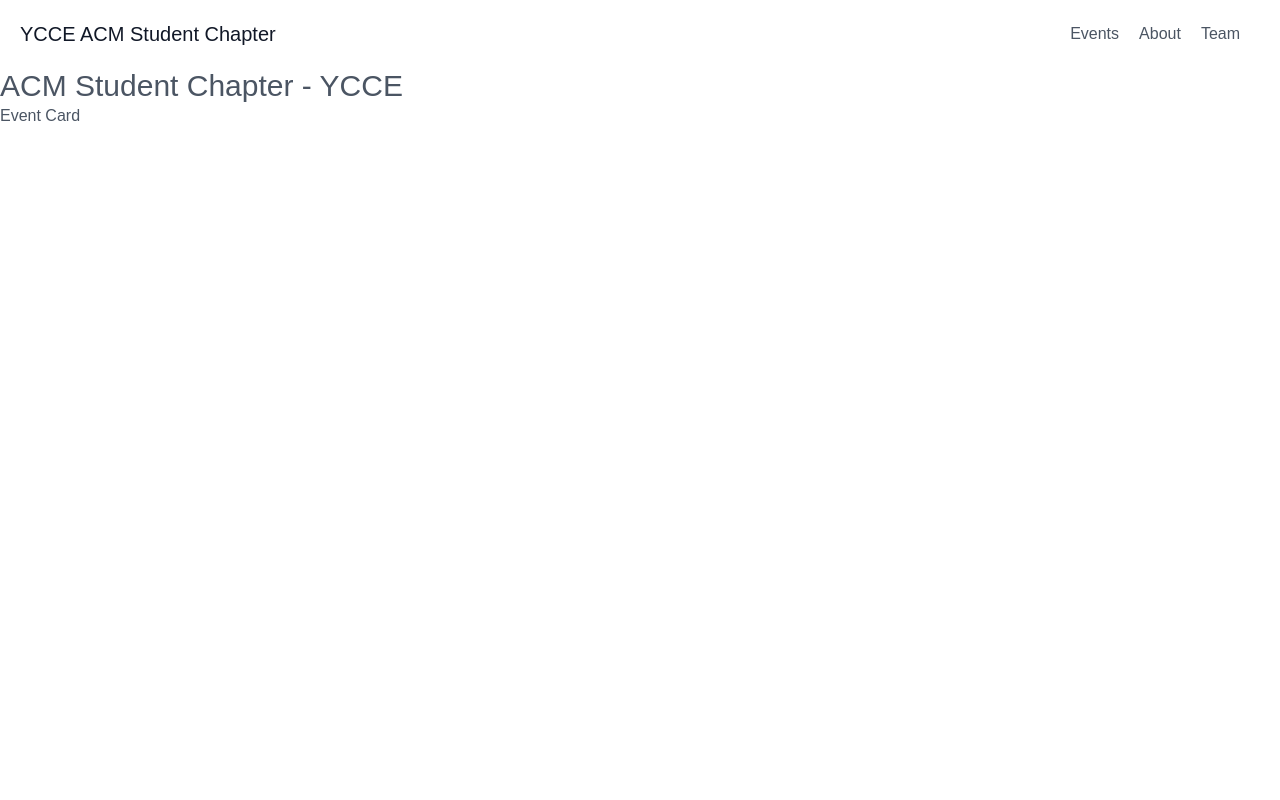
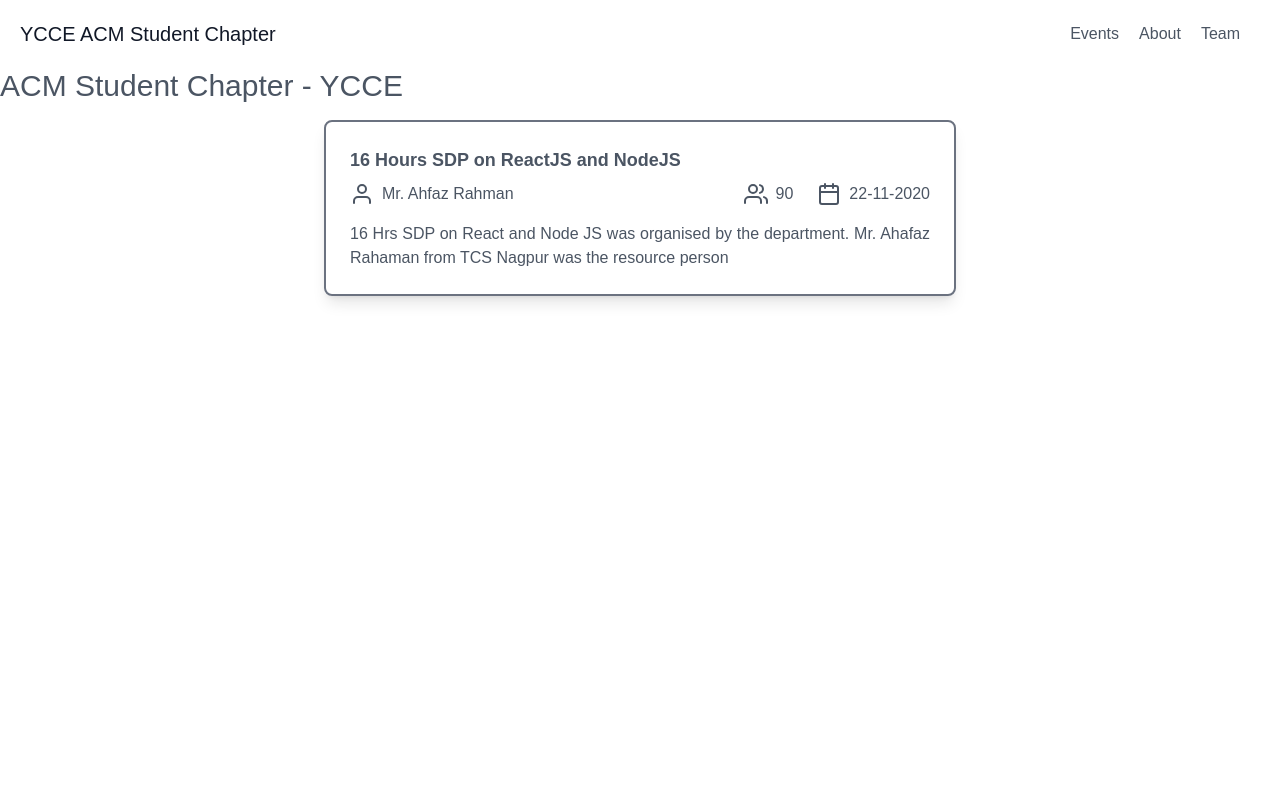
Before and after one commit to seebham/acm-2021, a Next.js app: page / in a window 1280 px wide. Shown: the top 800 px of the page. Built offline with nearby package versions, Linux system fonts and the light colour scheme; a small style sheet from the web is missing.

Commit message:
feat: :sparkles: EventCard 1.0

```diff
--- a/components/EventCard.tsx
+++ b/components/EventCard.tsx
@@ -1,5 +1,82 @@
-const EventCard = ({}) => {
-  return <div className="">Event Card</div>;
+const EventCard = ({
+  date,
+  title,
+  speaker,
+  desc,
+  attendees,
+}: EventCardComponentType) => {
+  return (
+    <div className="w-4/5 md:w-1/2 border-2 border-gray-500 rounded-lg p-6 shadow-lg">
+      {/* Event Title */}
+      <div className="text-lg font-semibold">{title}</div>
+
+      {/* Event Details */}
+      <div className="flex flex-col gap-2 md:flex-row justify-between mt-2">
+        <div className="inline-flex">
+          <svg
+            viewBox="0 0 24 24"
+            width="24"
+            height="24"
+            stroke="currentColor"
+            strokeWidth="2"
+            fill="none"
+            strokeLinecap="round"
+            strokeLinejoin="round"
+            className="mr-2"
+          >
+            <path d="M20 21v-2a4 4 0 0 0-4-4H8a4 4 0 0 0-4 4v2"></path>
+            <circle cx="12" cy="7" r="4"></circle>
+          </svg>
+          {speaker}
+        </div>
+        <div className="inline-flex gap-6">
+          {attendees && (
+            <div className="inline-flex">
+              <svg
+                viewBox="0 0 24 24"
+                width="24"
+                height="24"
+                stroke="currentColor"
+                strokeWidth="2"
+                fill="none"
+                strokeLinecap="round"
+                strokeLinejoin="round"
+                className="mr-2"
+              >
+                <path d="M17 21v-2a4 4 0 0 0-4-4H5a4 4 0 0 0-4 4v2"></path>
+                <circle cx="9" cy="7" r="4"></circle>
+                <path d="M23 21v-2a4 4 0 0 0-3-3.87"></path>
+                <path d="M16 3.13a4 4 0 0 1 0 7.75"></path>
+              </svg>
+              {attendees}
+            </div>
+          )}
+          <div className="inline-flex">
+            <svg
+              viewBox="0 0 24 24"
+              width="24"
+              height="24"
+              stroke="currentColor"
+              strokeWidth="2"
+              fill="none"
+              strokeLinecap="round"
+              strokeLinejoin="round"
+              className="mr-2"
+            >
+              <rect x="3" y="4" width="18" height="18" rx="2" ry="2"></rect>
+              <line x1="16" y1="2" x2="16" y2="6"></line>
+              <line x1="8" y1="2" x2="8" y2="6"></line>
+              <line x1="3" y1="10" x2="21" y2="10"></line>
+            </svg>
+            {date}
+          </div>
+        </div>
+      </div>
+
+      {/* Description */}
+      <div className="mt-4 text-base text-justify">{desc}</div>
+    </div>
+  );
 };
 
 export default EventCard;
--- a/pages/index.tsx
+++ b/pages/index.tsx
@@ -16,8 +16,14 @@ const Home: NextPage = () => {
       <Header />
       <main>
         <div className="text-3xl">ACM Student Chapter - YCCE</div>
-        <section className="h-screen flex flex-col">
-          <EventCard />
+        <section className="container mx-auto h-screen flex flex-col py-4 px-2 items-center">
+          <EventCard
+            date="22-11-2020"
+            title="16 Hours SDP on ReactJS and NodeJS"
+            speaker={"Mr. Ahfaz Rahman"}
+            desc="16 Hrs SDP on React and Node JS was organised by the department. Mr. Ahafaz Rahaman from TCS Nagpur was the resource person"
+            attendees={90}
+          />
         </section>
       </main>
       <Footer />
--- a/tsconfig.json
+++ b/tsconfig.json
@@ -15,6 +15,6 @@
     "jsx": "preserve",
     "incremental": true
   },
-  "include": ["next-env.d.ts", "**/*.ts", "**/*.tsx"],
+  "include": ["next-env.d.ts", "additional.d.ts", "**/*.ts", "**/*.tsx"],
   "exclude": ["node_modules"]
 }
```
Also changed, not shown: additional.d.ts (added, +7 -0 lines).
